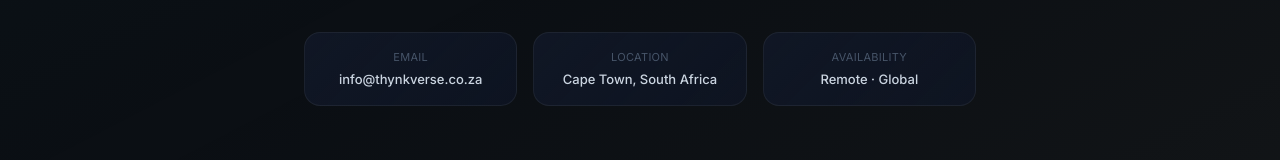
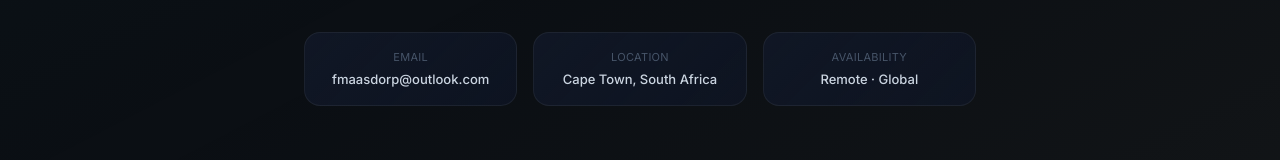
Before and after one commit to fmaasdorp08/fouads-portfolio, a Next.js app: page / in a window 1280 px wide. Shown: the part 6550-6710 px from the top of the page. Built offline with nearby package versions, Linux system fonts and the light colour scheme.

Commit message:
Updating landing page contact information

```diff
--- a/components/sections/Contact.tsx
+++ b/components/sections/Contact.tsx
@@ -20,11 +20,15 @@
           </p>
 
           <div className="flex flex-wrap items-center justify-center gap-4 mb-14">
-            <a href="mailto:info@thynkverse.co.za"
-              className="inline-flex items-center gap-2.5 px-7 py-4 rounded-xl font-semibold text-[14px] bg-teal text-[#0B0F14] hover:bg-teal/90 transition-all duration-200 shadow-lg shadow-teal/20">
-              Download Portfolio PDF
-            </a>
-            <a href="mailto:info@thynkverse.co.za"
+            <a
+  href="/Fouad_Maasdorp_Premium_Portfolio_of_Evidence.pdf"
+  target="_blank"
+  rel="noopener noreferrer"
+  className="inline-flex items-center gap-2.5 px-7 py-4 rounded-xl font-semibold text-[14px] bg-teal text-[#0B0F14] hover:bg-teal/90 transition-all duration-200 shadow-lg shadow-teal/20"
+>
+  Download Portfolio PDF
+</a>
+            <a href="mailto:fmaasdorp@outlook.com"
               className="inline-flex items-center gap-2.5 px-7 py-4 rounded-xl font-semibold text-[14px] bg-white/[0.05] border border-white/10 text-white hover:bg-white/[0.09] hover:border-white/20 transition-all duration-200">
               Book Intro Call
             </a>
@@ -32,7 +36,7 @@
 
           <div className="grid grid-cols-1 sm:grid-cols-3 gap-4 max-w-2xl mx-auto">
             {[
-              { label: 'Email', value: 'info@thynkverse.co.za' },
+              { label: 'Email', value: 'fmaasdorp@outlook.com' },
               { label: 'Location', value: 'Cape Town, South Africa' },
               { label: 'Availability', value: 'Remote · Global' },
             ].map(item => (
--- a/components/sections/Hero.tsx
+++ b/components/sections/Hero.tsx
@@ -39,10 +39,14 @@
               View Case Studies
               <svg className="w-4 h-4" fill="none" stroke="currentColor" viewBox="0 0 24 24"><path strokeLinecap="round" strokeLinejoin="round" strokeWidth={2} d="M17 8l4 4m0 0l-4 4m4-4H3" /></svg>
             </a>
-            <a href="#contact"
-              className="inline-flex items-center gap-2.5 px-6 py-3.5 rounded-xl font-semibold text-[14px] bg-white/[0.05] border border-white/10 text-white hover:bg-white/[0.09] hover:border-white/20 transition-all duration-200">
-              Download Portfolio
-            </a>
+            <a
+  href="/Fouad_Maasdorp_Premium_Portfolio_of_Evidence.pdf"
+  target="_blank"
+  rel="noopener noreferrer"
+  className="inline-flex items-center gap-2.5 px-6 py-3.5 rounded-xl font-semibold text-[14px] bg-white/[0.05] border border-white/10 text-white hover:bg-white/[0.09] hover:border-white/20 transition-all duration-200"
+>
+  Download Portfolio
+</a>
           </motion.div>
 
           <motion.div {...fadeUp(0.55)} className="flex items-center gap-6 mt-10 pt-10 border-t border-white/[0.06]">
```
